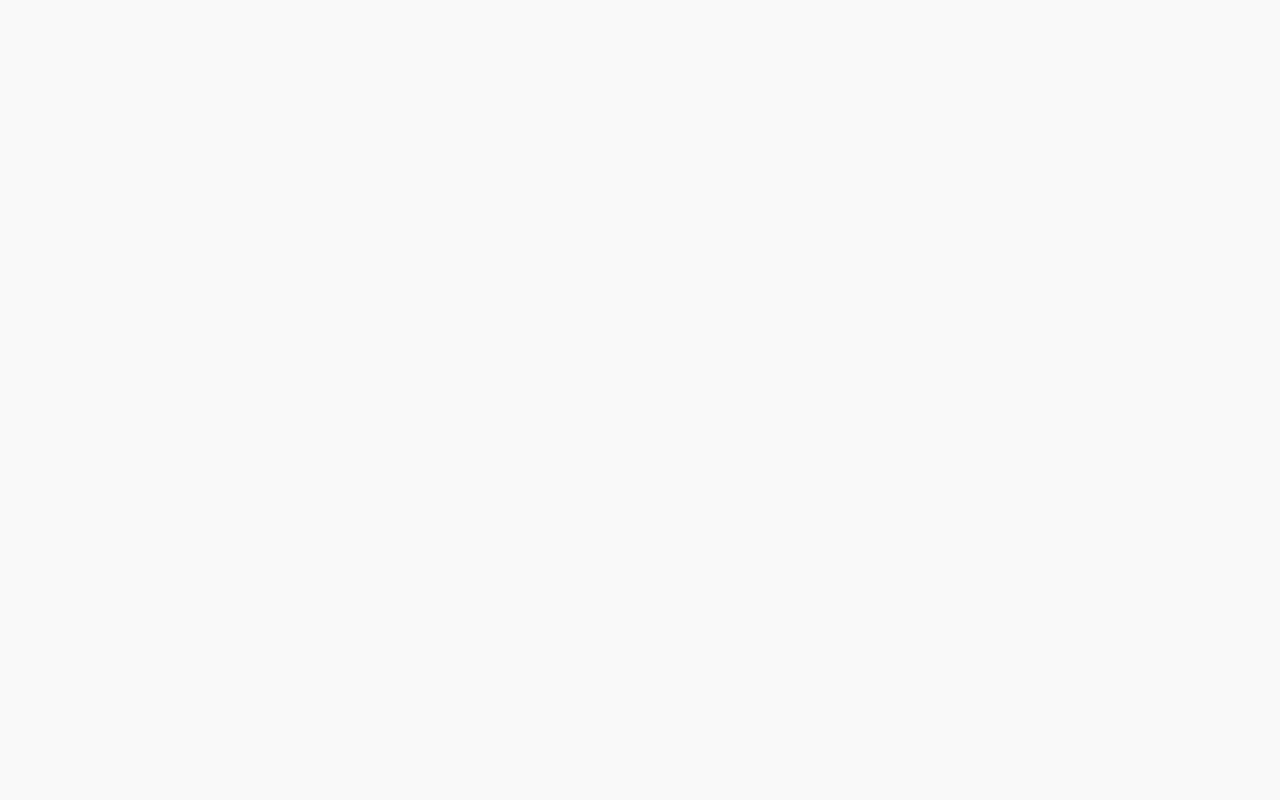
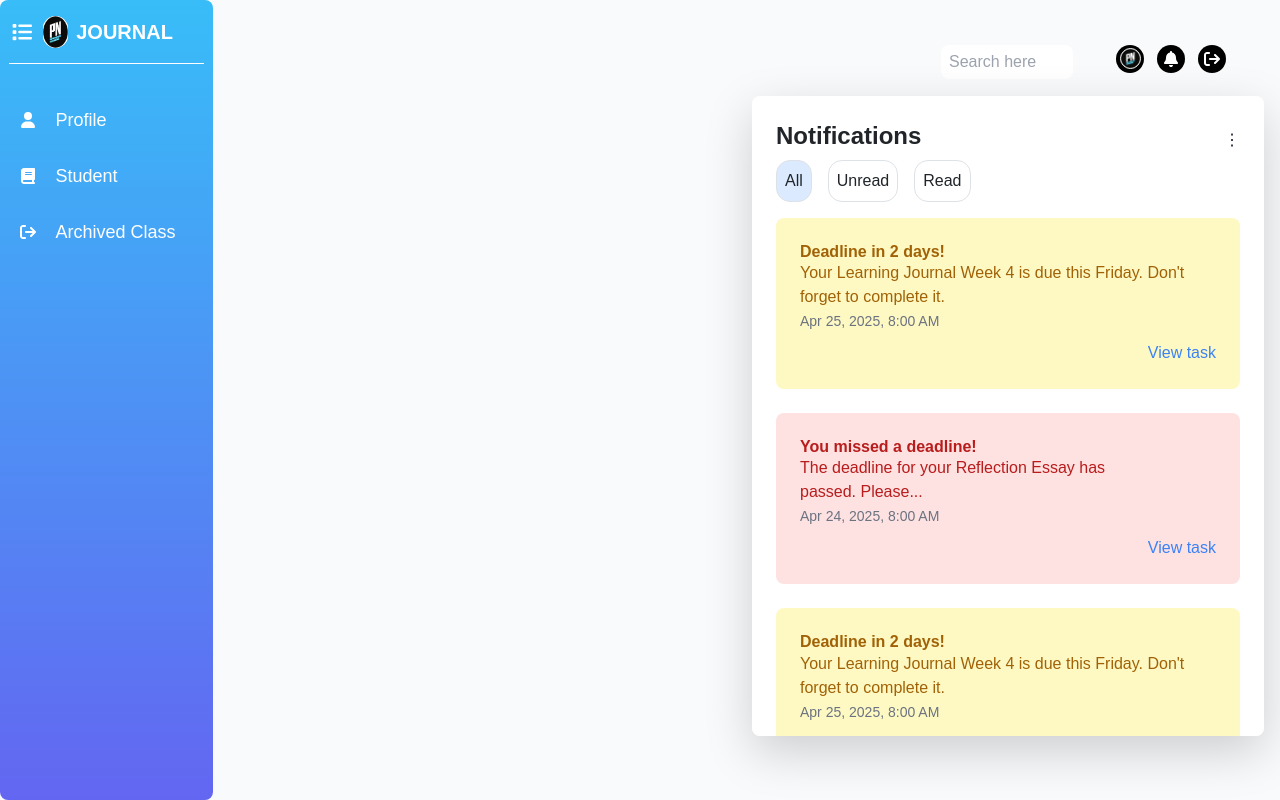
Before and after one commit to TranHoangXuanNguyen/adv_project_FE, a React (Create React App) app: page /teacher/notifications in a window 1280 px wide. Before the commit this address had no page. Built offline with nearby package versions, Linux system fonts and the light colour scheme.

Commit message:
Feature/UI_NotificationsBar_Teacherpage

```diff
--- /dev/null
+++ b/src/pages/teacher/Tnotification.jsx
@@ -0,0 +1,88 @@
+import React from 'react';
+import { useState } from 'react';
+export default function TNotification() {
+    const [activeButton, setActiveButton] = useState('All');
+
+  const notifications = [
+    {
+      id: 1,
+      message: "Deadline in 2 days!",
+      details: "Your Learning Journal Week 4 is due this Friday. Don't forget to complete it.",
+      date: "Apr 25, 2025, 8:00 AM",
+      type: "warning",
+    },
+    {
+      id: 2,
+      message: "You missed a deadline!",
+      details: "The deadline for your Reflection Essay has passed. Please...",
+      date: "Apr 24, 2025, 8:00 AM",
+      type: "error",
+    },
+    {
+      id: 3,
+      message: "Deadline in 2 days!",
+      details: "Your Learning Journal Week 4 is due this Friday. Don't forget to complete it.",
+      date: "Apr 25, 2025, 8:00 AM",
+      type: "warning",
+    },
+    {
+      id: 4,
+      message: "You were mentioned by Ms. Linh!",
+      details: "Ms. Linh mentioned you in the class discussion about grammar rules. Click to reply.",
+      date: "Apr 25, 2025, 11:30 AM",
+      type: "info",
+    },
+  ];
+
+  const Notification = ({ notification }) => {
+    return (
+        <div className='d-flex justify-content-end'>
+
+      <div className={`p-4 mb-4 rounded-lg ${notification.type === "error" ? "bg-red-100 text-red-700" : notification.type === "warning" ? "bg-yellow-100 text-yellow-700" : "bg-blue-100 text-blue-700"}`}>
+        <h3 className="font-semibold">{notification.message}</h3>
+        <p>{notification.details}</p>
+        <span className="text-sm text-gray-500">{notification.date}</span>
+        <div className="mt-2 d-flex justify-content-end">
+          <button className="text-blue-500 hover:underline">View task</button>
+          {notification.type === "info" && (
+            <button className="text-blue-500 hover:underline ml-4">Reply</button>
+          )}
+        </div>
+      </div>
+        </div>
+
+    );
+  };
+
+  return (
+   <div className="max-w-lg p-6 bg-white shadow-lg rounded-lg absolute right-0 mr-4 h-[80vh] overflow-y-auto">
+    <div className='flex items-center justify-between'>
+      <h2 className="text-2xl font-bold mb-2">Notifications</h2>
+      <span className='cursor-pointer text-gray-900'>⋮</span>
+    </div>
+      <div className='flex mb-3'>
+      <button
+        className={`border rounded-[14px] p-2 ${activeButton === 'All' ? 'border-blue-500 bg-blue-100' : 'border-transparent'} hover:border-blue-500 hover:bg-blue-100`}
+        onClick={() => setActiveButton('All')}
+      >
+        All
+      </button>
+      <button
+        className={`ml-4 border rounded-[14px] p-2 ${activeButton === 'Unread' ? 'border-blue-500 bg-blue-100' : 'border-transparent'} hover:border-blue-500 hover:bg-blue-100`}
+        onClick={() => setActiveButton('Unread')}
+      >
+        Unread
+      </button>
+      <button
+        className={`ml-4 border rounded-[14px] p-2 ${activeButton === 'Read' ? 'border-blue-500 bg-blue-100' : 'border-transparent'} hover:border-blue-500 hover:bg-blue-100`}
+        onClick={() => setActiveButton('Read')}
+      >
+        Read
+      </button>
+    </div>
+      {notifications.map(notification => (
+        <Notification key={notification.id} notification={notification} />
+      ))}
+    </div>
+  );
+}
--- a/src/routes/teacherRouter.jsx
+++ b/src/routes/teacherRouter.jsx
@@ -8,6 +8,7 @@ import ShowSelfStudy from '../pages/teacher/ShowSelfStudy';
 // import TeacherViewGoals from '../pages/teacher/TeacherviewGoals';
 import ShowSemesterGoals from '../pages/teacher/ShowSemesterGoals';
 import SemesterGoalManager from '../pages/student/Semeter-Goals';
+import TNotification from '../pages/teacher/Tnotification';
 
 
 const teacherRoutes = {
@@ -17,9 +18,10 @@ const teacherRoutes = {
     { index: true, element: <Student /> },
     { path: 'archivedClass', element: <ArchivedClass /> },
     { path: 'profile', element: <Profile /> },
-    { path: 'viewGoals', element: <SemesterGoalManager /> },
+    { path: 'viewGoals', element: < ShowSemesterGoals /> },
     { path: 'class_study', element: <ShowClassStudy /> },
     { path: 'self_study', element: <ShowSelfStudy /> },
+    { path: 'notifications', element: <TNotification /> },
 
 
   ],
```
